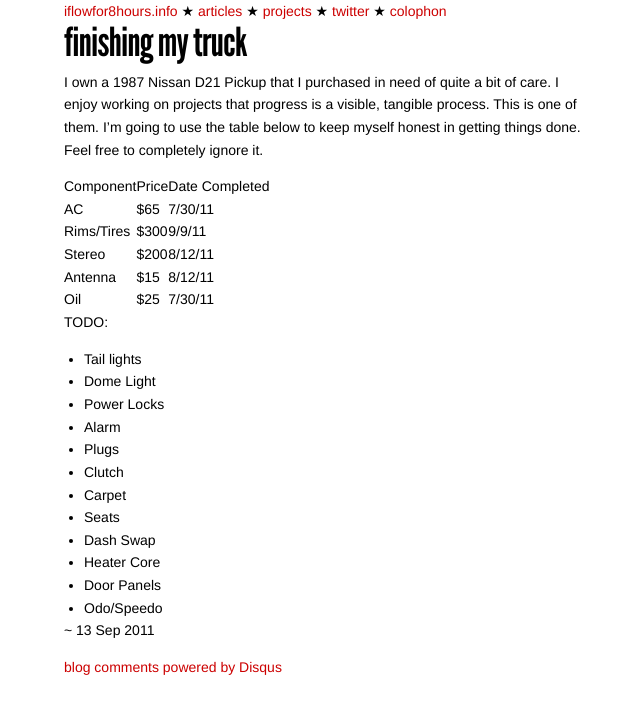
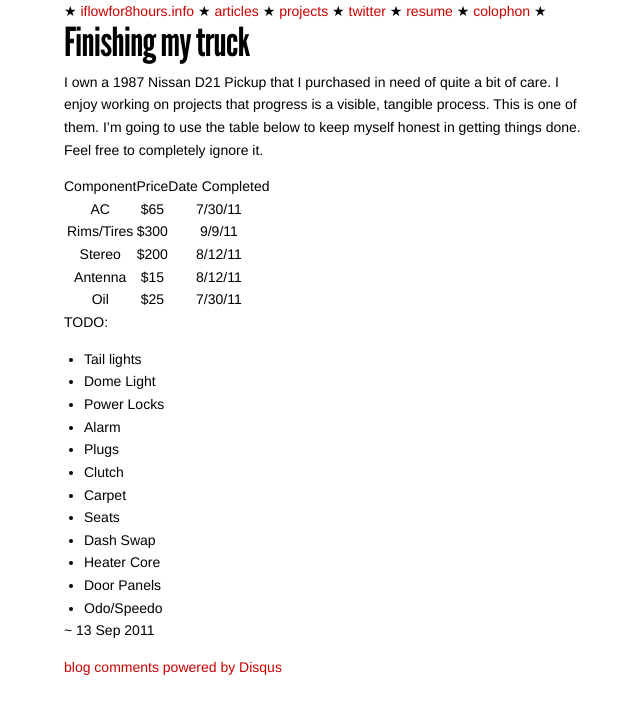
Before and after one commit to iflowfor8hours/iflowfor8hours-blog, a Jekyll site: the page built from _posts/2011/2011-09-13-finishing-my-truck.markdown, in a window 1280 px wide. Shown: the top 714 px of the page, without its empty margins (316-956 px from the left). Built offline with Jekyll 4.4.1, drawn with Linux system fonts in a browser that asks for light colours; Markdown is read by kramdown in place of the engine named in the settings; comment, search, counter and statistics services are not loaded.

```diff
--- a/CNAME
+++ b/CNAME
@@ -1 +1 @@
-bjorkoy.com
+iflowfor8hours.info
--- a/_includes/header.html
+++ b/_includes/header.html
@@ -7,9 +7,7 @@
   <meta name="description" content="{% if page.title %}{{page.title}} - {% endif %}Matt Urbanski's blog on programming, sysadmin work, juggling, puppet, and anything else.">
   <meta name="keywords" content="Urbanski, puppet, matt urbanski, iflowfor8hours, JS, python, scheme, devops">
 
-  <!--<link href="http://feeds.feedburner.com/bjorkoy" rel="alternate" title="bjorkoy.com" type="application/atom+xml">-->
   <!--<meta name="google-site-verification" content="7vDyCyvSym2pZLSBnjl1IrtN-hp00gqMfNG8fbHNXyM">-->
-  <!--<link rel="icon" type="image/png" href="http://bjorkoy.com/images/icon.png?8">-->
 
   <script type="text/javascript" src="/js/hyphenate.js"></script>
   <!--<link rel="stylesheet" href="/css/reset.css" type="text/css">-->
--- a/_includes/menu.html
+++ b/_includes/menu.html
@@ -1,4 +1,5 @@
 <ul id="menu">
+  ★
   <a href="http://www.iflowfor8hours.info">iflowfor8hours.info</a>
   ★
   <a href="/archive.html">articles</a>
--- a/_posts/2011/2011-08-25-puppet-vim-development-environment.markdown
+++ b/_posts/2011/2011-08-25-puppet-vim-development-environment.markdown
@@ -128,7 +128,7 @@ When you are ready to push changes, do a
 
 This should push the changes and update the tree on the puppetmaster, if you have the push-and-update plugin for bzr installed.
 
-## Puppet structure ##
+# Puppet structure #
 
 The best source of ideas of how to structure your puppet modules and infrastructure, I have seen is definitely in the [example42 git repo][5]
 
--- a/_posts/2011/2011-09-13-finishing-my-truck.markdown
+++ b/_posts/2011/2011-09-13-finishing-my-truck.markdown
@@ -1,17 +1,20 @@
 ---
-title: finishing my truck
+title: Finishing my truck
 layout: post
 ---
 
 I own a 1987 Nissan D21 Pickup that I purchased in need of quite a bit of care. I enjoy working on projects that progress is a visible, tangible process. This is one of them. I'm going to use the table below to keep myself honest in getting things done. Feel free to completely ignore it.
 
-| Component | Price | Date Completed|
-|-----------|-------|---------------|
-| AC        | $65   | 7/30/11       |
-| Rims/Tires| $300  | 9/9/11        |
-| Stereo    | $200  | 8/12/11       |
-| Antenna   | $15   | 8/12/11       |
-| Oil       | $25   | 7/30/11       |
+| Component | Price | Date Completed |
+|:---------:|:-------:|:--------------:|
+| AC        | $65   | 7/30/11        |
+| Rims/Tires| $300  | 9/9/11         |
+| Stereo    | $200  | 8/12/11        |
+| Antenna   | $15   | 8/12/11        |
+| Oil       | $25   | 7/30/11        |
+
+
+
 
 TODO:
 * Tail lights
```
Also changed, not shown: other parts of _includes/menu.html (+3 -0 lines), other parts of _posts/2011/2011-08-25-puppet-vim-development-environment.markdown (+2 -2 lines), images/bg.jpg, images/bg2.jpg, images/me.jpg (deleted), images/me.png (deleted).
